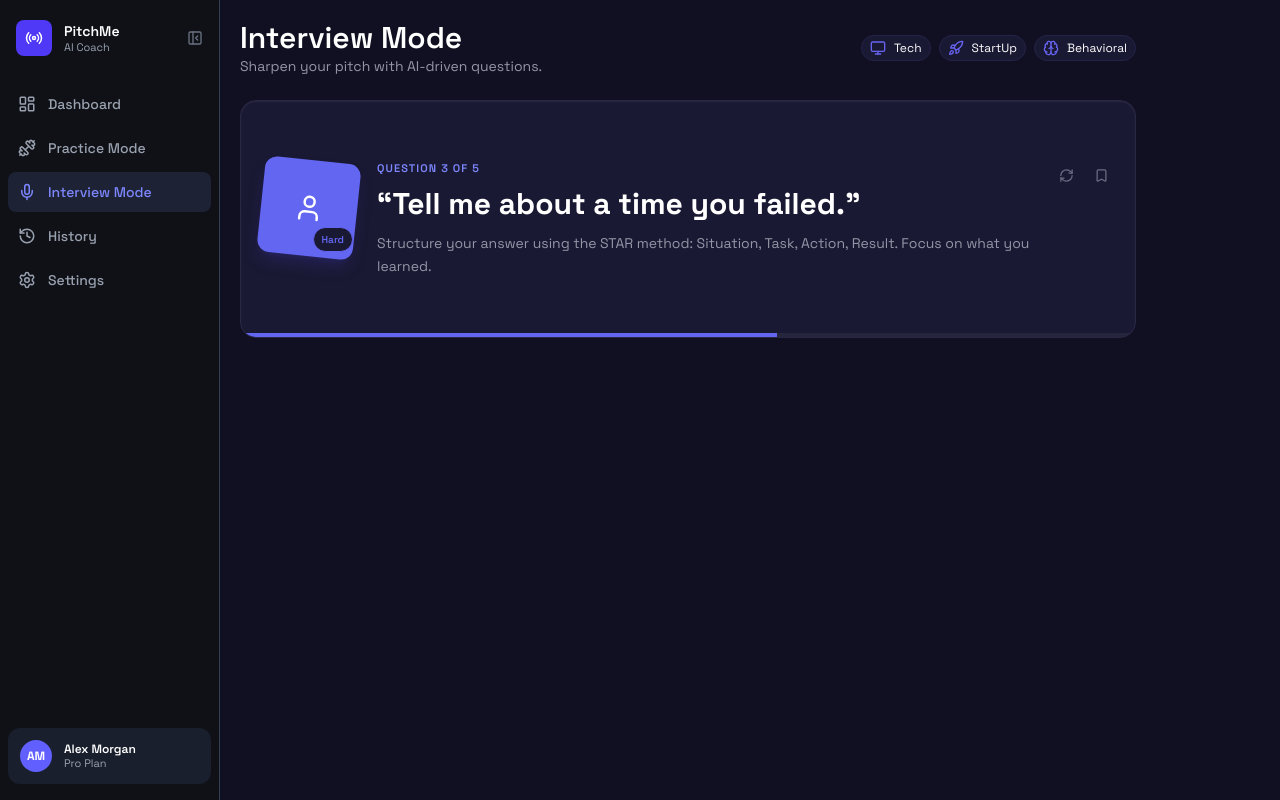
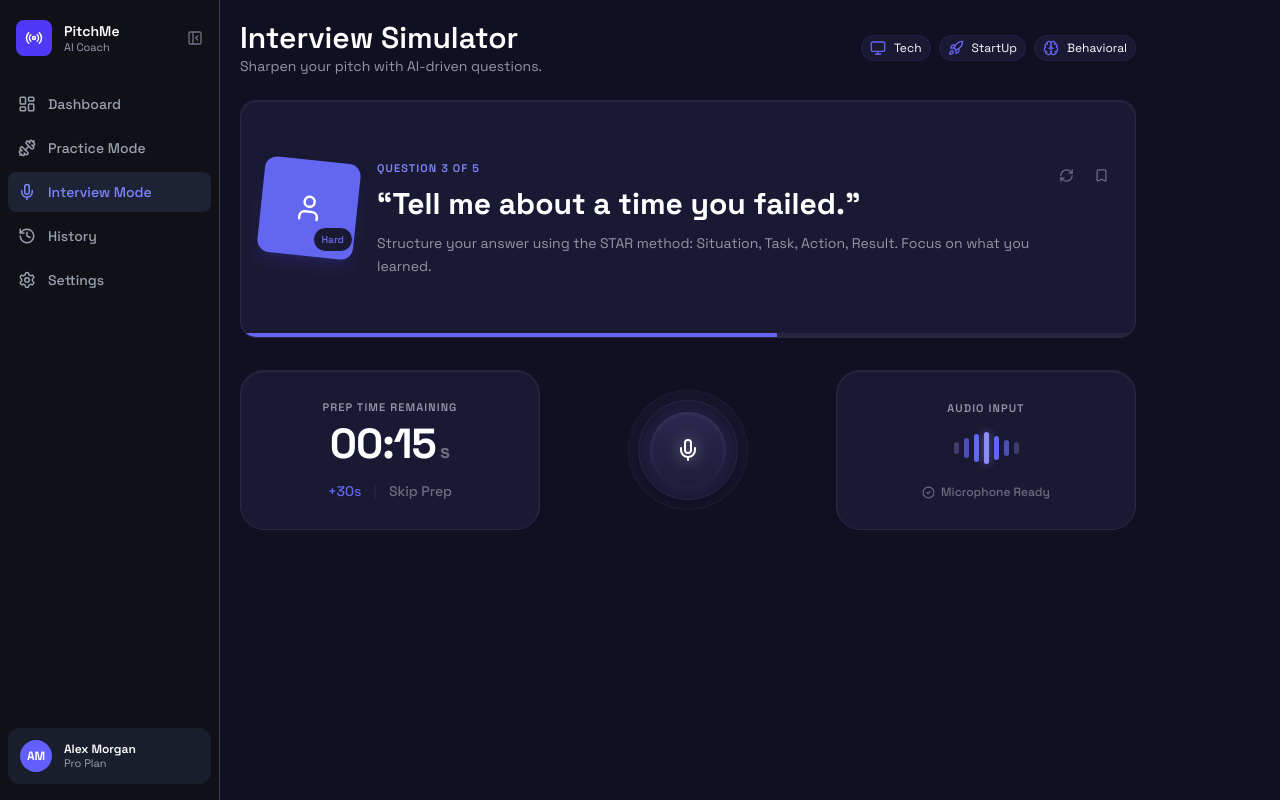
Before and after one commit to Idris-jose/Pitch-me, a Next.js app: page /Pages/Dashboard/Interview-Mode in a window 1280 px wide. Built offline with nearby package versions, Linux system fonts and the light colour scheme.

Commit message:
feat: implement initial Interview Mode page with audio status, prep timer, and record control components.

```diff
--- a/app/Pages/Dashboard/Interview-Mode/page.tsx
+++ b/app/Pages/Dashboard/Interview-Mode/page.tsx
@@ -2,6 +2,9 @@
 import { useState } from "react";
 import { Monitor, Rocket, Brain } from "lucide-react";
 import QuestionCard from "@/app/components/InterviewMode/QuestionCard";
+import PrepTimer from "@/app/components/InterviewMode/PrepTimer";
+import RecordControl from "@/app/components/InterviewMode/RecordControl";
+import AudioStatus from "@/app/components/InterviewMode/AudioStatus";
 
 export default function InterviewMode() {
 
@@ -18,7 +21,7 @@ export default function InterviewMode() {
                 {/* Page header */}
                 <div className="flex items-center justify-between">
                     <div>
-                        <h1 className="text-3xl font-semibold">Interview Mode</h1>
+                        <h1 className="text-3xl font-semibold">Interview Simulator</h1>
                         <p className="text-sm text-[#9496a7]">Sharpen your pitch with AI-driven questions.</p>
                     </div>
                     <div className="flex gap-2">
@@ -39,6 +42,13 @@ export default function InterviewMode() {
                     total={5}
                     difficulty="Hard"
                 />
+
+                {/* Lower controls section */}
+                <div className="flex items-center justify-between w-full mt-2">
+                    <PrepTimer />
+                    <RecordControl />
+                    <AudioStatus />
+                </div>
             </main>
         </section>
     );
--- /dev/null
+++ b/app/components/InterviewMode/AudioStatus.tsx
@@ -0,0 +1,29 @@
+"use client";
+
+import { CheckCircle2 } from "lucide-react";
+
+export default function AudioStatus() {
+    return (
+        <div className="w-[300px] h-[160px] flex flex-col items-center justify-center rounded-[24px] bg-[#1A1933] border border-[#2a2745] shadow-[inset_0_1px_2px_rgba(255,255,255,0.07)]">
+            <p className="text-[11px] font-semibold tracking-widest text-[#9496a7] uppercase mb-4">
+                Audio Input
+            </p>
+
+            {/* Visualizer bars */}
+            <div className="flex items-center gap-[5px] mb-5 h-[32px]">
+                <div className="w-[5px] h-3 bg-[#3f3c6e] rounded-full"></div>
+                <div className="w-[5px] h-5 bg-[#6366f1] rounded-full opacity-70"></div>
+                <div className="w-[5px] h-7 bg-[#6366f1] rounded-full"></div>
+                <div className="w-[5px] h-8 bg-[#8b8df2] rounded-full shadow-[0_0_8px_rgba(139,141,242,0.6)]"></div>
+                <div className="w-[5px] h-6 bg-[#6366f1] rounded-full"></div>
+                <div className="w-[5px] h-4 bg-[#6366f1] rounded-full opacity-70"></div>
+                <div className="w-[5px] h-3 bg-[#3f3c6e] rounded-full"></div>
+            </div>
+
+            <div className="flex items-center gap-1.5 text-xs text-[#6b6d82]">
+                <CheckCircle2 size={13} className="text-[#6b6d82]" />
+                <span className="font-medium">Microphone Ready</span>
+            </div>
+        </div>
+    );
+}
--- /dev/null
+++ b/app/components/InterviewMode/PrepTimer.tsx
@@ -0,0 +1,20 @@
+"use client";
+
+export default function PrepTimer() {
+    return (
+        <div className="w-[300px] h-[160px] flex flex-col items-center justify-center rounded-[24px] bg-[#1A1933] border border-[#2a2745] shadow-[inset_0_1px_2px_rgba(255,255,255,0.07)]">
+            <p className="text-[11px] font-semibold tracking-widest text-[#9496a7] uppercase mb-2">
+                Prep Time Remaining
+            </p>
+            <div className="flex items-baseline gap-1 mb-4">
+                <span className="text-[42px] font-bold text-white leading-none tracking-tight">00:15</span>
+                <span className="text-xl font-bold text-[#6b6d82] leading-none">s</span>
+            </div>
+            <div className="flex items-center gap-3 text-sm font-medium">
+                <button className="text-[#6366f1] hover:text-[#7b7df2] transition-colors">+30s</button>
+                <span className="text-[#2a2745]">|</span>
+                <button className="text-[#6b6d82] hover:text-white transition-colors">Skip Prep</button>
+            </div>
+        </div>
+    );
+}
--- /dev/null
+++ b/app/components/InterviewMode/RecordControl.tsx
@@ -0,0 +1,18 @@
+"use client";
+
+import { Mic } from "lucide-react";
+
+export default function RecordControl() {
+    return (
+        <div className="flex-1 flex justify-center items-center">
+            {/* Outer rings for visual effect */}
+            <div className="relative flex items-center justify-center w-[120px] h-[120px] rounded-full bg-[#1A1933]/50 border border-[#2a2745]/50 overflow-hidden">
+                <div className="absolute w-[100px] h-[100px] rounded-full bg-[#1A1933] border border-[#2a2745] shadow-lg flex items-center justify-center">
+                    <button className="relative w-[76px] h-[76px] rounded-full bg-gradient-to-b from-[#2a284e] to-[#1e1c3a] shadow-[inset_0_1px_4px_rgba(255,255,255,0.1),_0_2px_15px_rgba(99,102,241,0.15)] flex items-center justify-center hover:scale-105 hover:from-[#32305a] hover:to-[#232145] transition-all cursor-pointer group">
+                        <Mic size={24} className="text-white drop-shadow-[0_0_8px_rgba(255,255,255,0.5)] group-hover:scale-110 transition-transform" />
+                    </button>
+                </div>
+            </div>
+        </div>
+    );
+}
```
